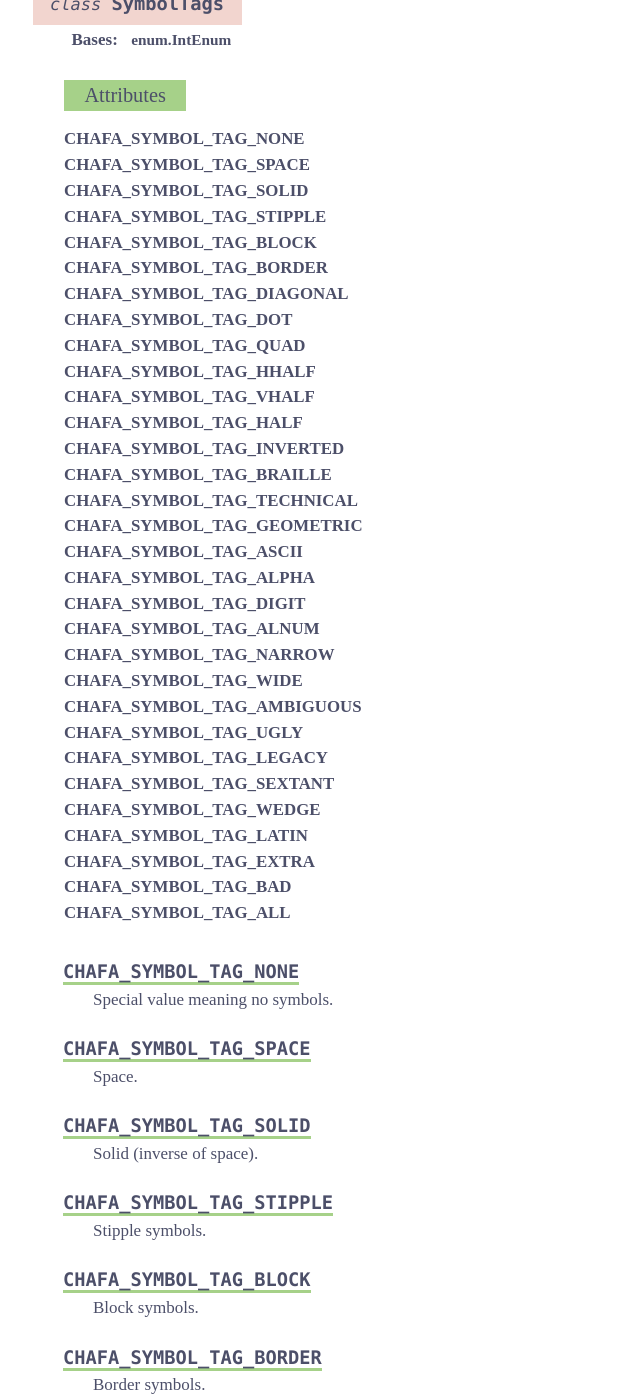
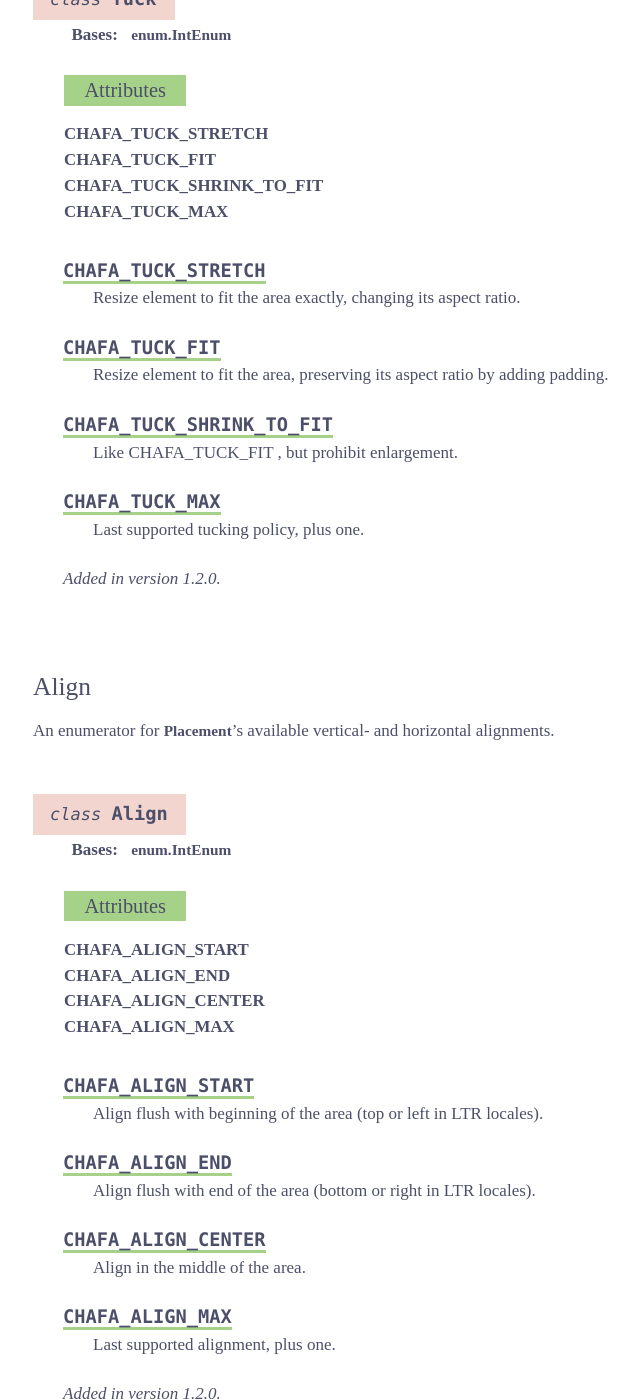
Before and after one commit to GuardKenzie/chafa.py, a Sphinx documentation site: the page built from docs/api/enums.rst, in a window 1280 px wide and 1400 px high, scrolled down 6950 px. Shown: the whole window, without its empty margins (387-1027 px from the left). Built offline with Sphinx 7.4.7, drawn with Linux system fonts in a browser that asks for light colours; some web fonts are replaced; some of the changed text lies outside the part shown.

```diff
--- a/docs/api/enums.rst
+++ b/docs/api/enums.rst
@@ -243,6 +243,59 @@
     .. py:attribute:: CHAFA_OPTIMIZATION_ALL
 
         All optimizations enabled.
+
+
+Tuck
+----
+An enumerator for tucking styles. To be used in a :py:class:`Placement` to specify what to do if the image doesn't fit within the :py:class:`Canvas`'s bounds.
+
+.. py:class:: Tuck
+
+    :bases: :py:class:`enum.IntEnum`
+
+    .. py:attribute:: CHAFA_TUCK_STRETCH
+
+        Resize element to fit the area exactly, changing its aspect ratio.
+
+    .. py:attribute:: CHAFA_TUCK_FIT
+
+        Resize element to fit the area, preserving its aspect ratio by adding padding.
+
+    .. py:attribute:: CHAFA_TUCK_SHRINK_TO_FIT
+
+        Like CHAFA_TUCK_FIT , but prohibit enlargement.
+
+    .. py:attribute:: CHAFA_TUCK_MAX
+
+        Last supported tucking policy, plus one.
+
+    .. versionadded:: 1.2.0
+
+Align
+-----
+An enumerator for :py:class:`Placement`'s available vertical- and horizontal alignments.
+
+.. py:class:: Align
+
+    :bases: :py:class:`enum.IntEnum`
+
+    .. py:attribute:: CHAFA_ALIGN_START
+
+        Align flush with beginning of the area (top or left in LTR locales).
+
+    .. py:attribute:: CHAFA_ALIGN_END
+
+        Align flush with end of the area (bottom or right in LTR locales).
+
+    .. py:attribute:: CHAFA_ALIGN_CENTER
+
+        Align in the middle of the area.
+
+    .. py:attribute:: CHAFA_ALIGN_MAX
+
+        Last supported alignment, plus one.
+
+    .. versionadded:: 1.2.0
 
 
 Symbol Tags
--- a/docs/index.rst
+++ b/docs/index.rst
@@ -102,6 +102,7 @@
    api/SymbolMap
    api/TermDb
    api/TermInfo
+   api/FrameImagePlacement
    api/Loader
    api/Functions
    api/enums
--- a/docs/usage/examples/reading_an_image.rst
+++ b/docs/usage/examples/reading_an_image.rst
@@ -45,6 +45,8 @@
     # Write picture
     print(canvas.print().decode())
 
+
+.. _pillow-example:
 
 Using `Pillow`_
 ---------------
```
Also changed, not shown: docs/api/FrameImagePlacement.rst (added, +86 -0 lines).
